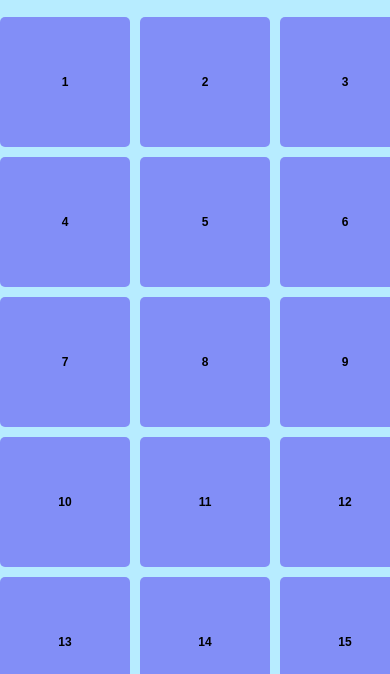
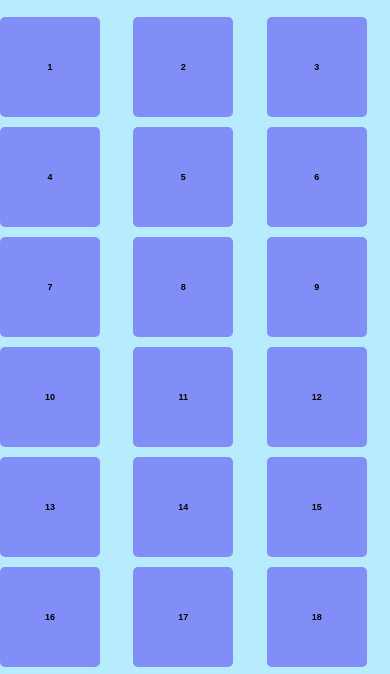
Before and after one commit to Apoolgff/calendariobar, a plain HTML site: page index.html in a window 390 px wide. Shown: the part 97-771 px from the top of the page. Drawn offline with Linux system fonts and the light colour scheme.

Commit message:
segundo commit

```diff
--- a/styles.css
+++ b/styles.css
@@ -53,7 +53,8 @@ h1{
     }
 
     .grid-item {
-        height: 130px; /* Ajusta la altura para móviles si es necesario */
-        width: 130px; /* Ajusta el ancho para móviles si es necesario */
+        height: 100px; /* Ajusta la altura para móviles si es necesario */
+        width: 100px; /* Ajusta el ancho para móviles si es necesario */
+        font-size: 9px;
     }
 }
```
